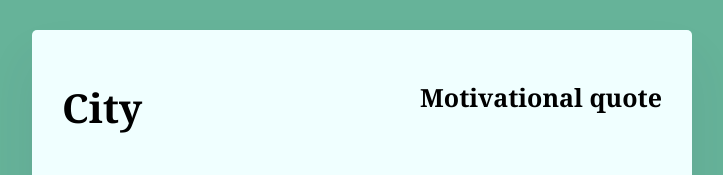
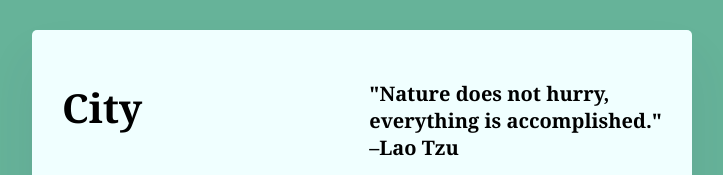
Before and after one commit to dew-9/WeatherApp2, a plain HTML site: page index.html in a window 1280 px wide. Shown: the top 175 px of the page, without its empty margins (278-1001 px from the left). Drawn offline with nearby package versions, Linux system fonts and the light colour scheme; no server answers.

Commit message:
Added Motivational quote

```diff
--- a/index.html
+++ b/index.html
@@ -11,7 +11,13 @@
     <div class="weather-app">
       <div class="weather-app-main">
         <h1 id="city">City</h1>
-        <div><h2>Motivational quote</h2></div>
+        <div>
+          <h2>
+            "Nature does not hurry, <br />
+            everything is accomplished."<br />
+            –Lao Tzu
+          </h2>
+        </div>
       </div>
       <div class="weather-info">
         <span id="time">Date and Time</span>
--- a/src/style.css
+++ b/src/style.css
@@ -21,7 +21,7 @@ h1 {
 }
 h2 {
   margin-top: 20px;
-  font-size: 25px;
+  font-size: 20px;
 }
 .weather-info {
   font-style: italic;
```
